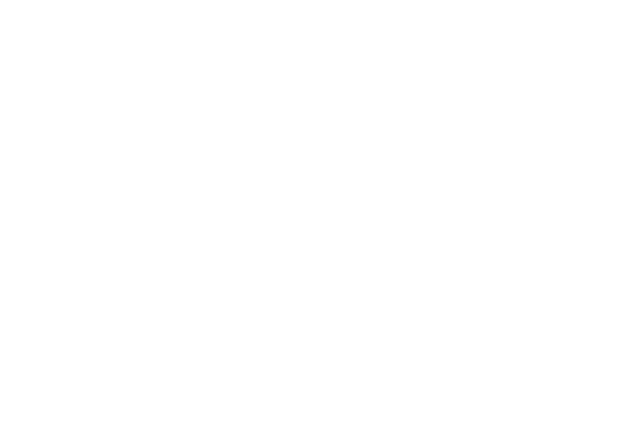
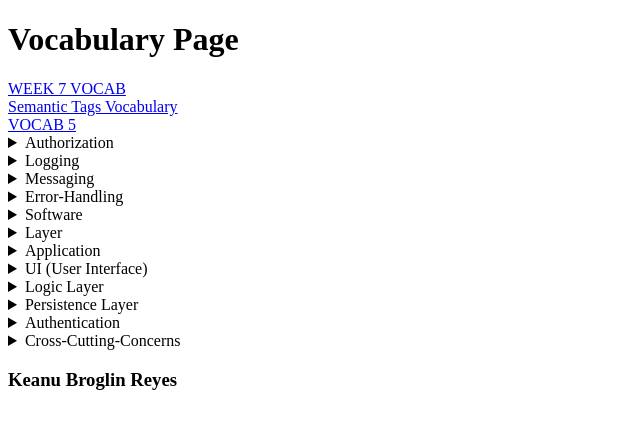
Before and after one commit to KeanuBroglin/Portfolio-, a plain HTML site: page VOCAB.html in a window 1280 px wide. Shown: the whole page, without its empty margins (0-640 px from the left). Drawn offline with Linux system fonts and the light colour scheme.

Commit message:
Peeny Weeny

```diff
--- a/VOCAB.html
+++ b/VOCAB.html
@@ -2,9 +2,95 @@
 <html lang="en">
 <head>
     <meta charset="UTF-8">
-    <title>Title</title>
+    <title>Vocabulary Page</title>
 </head>
 <body>
-
+<h1>Vocabulary Page</h1>
+<header>
+<nav>
+    <a href="VOCABWEEK_7.html">WEEK 7 VOCAB</a>
+    <br>
+    <a href="VOCABWEEK_6.html">Semantic Tags Vocabulary </a>
+    <br>
+    <a href="VOCAB.html">VOCAB 5</a>
+</nav>
+</header>
+<main>
+<details>
+    <summary>
+        Authorization
+    </summary>
+    Authorization or authorization is the function of specifying rights/privileges for accessing resources, which is related to general information security and computer security, and to IAM (Identity And Access Management) in particular. More formally, "to authorize" is to define an access policy during the configuration of systems and user accounts.
+</details>
+<details>
+    <summary>
+        Logging
+    </summary>
+    The process of recording events that occur in a computer system, such as errors, problems, or information about current operations
+</details>
+<details>
+    <summary>
+        Messaging
+    </summary>
+    Any data transmitted over a network that is intended for human interpretation
+</details>
+<details>
+    <summary>
+        Error-Handling
+    </summary>
+    Error handling is the process of detecting, managing, and responding to errors in a system or application
+</details>
+<details>
+    <summary>
+    Software
+    </summary>
+    Software is a set of instructions, data, or programs that tell a computer how to operate and perform tasks
+</details>
+<details>
+    <summary>
+    Layer
+    </summary>
+    A layer is a level in a hierarchical structure that separates different functions or responsibilities within a system
+</details>
+<details>
+    <summary>
+        Application
+    </summary>
+    A computer application, also known as an app or application software, is a program that helps users perform a specific function
+</details>
+<details>
+    <summary>
+        UI (User Interface)
+    </summary>
+    In computer science, a user interface (UI) is the way a person interacts with a device or software, such as a mobile app or website
+</details>
+<details>
+    <summary>
+        Logic Layer
+    </summary>
+    The logic layer in computer science refers to the part of a program where classes determine the information needed to solve problems, manipulate that information, and return results to the presentation layer for formatting.
+</details>
+<details>
+    <summary>
+        Persistence Layer
+    </summary>
+    Any software layer that makes it easier for a program to persist its state is generically called a persistence layer. Most persistence layers will not achieve persistence directly but will use an underlying database management system.
+</details>
+<details>
+    <summary>
+    Authentication
+    </summary>
+    The process of verifying the identity of a user, process, or device, often as a prerequisite to allowing access to resources in an information system.
+</details>
+<details>
+    <summary>
+        Cross-Cutting-Concerns
+    </summary>
+    A crosscutting concern refers to a behavior or functionality in a program that is scattered and tangled over various system modules, resulting in non-modularity.
+</details>
+</main>
+<footer>
+    <h3>Keanu Broglin Reyes</h3>
+</footer>
 </body>
 </html>
--- /dev/null
+++ b/WEEk 7 CSS.css
@@ -0,0 +1,6 @@
+body {
+    background-color: antiquewhite;
+}
+text {
+    margin: 12px;
+}
```
Also changed, not shown: VOCABWEEK_6.html (added, +66 -0 lines), VOCABWEEK_7.html (added, +102 -0 lines).
